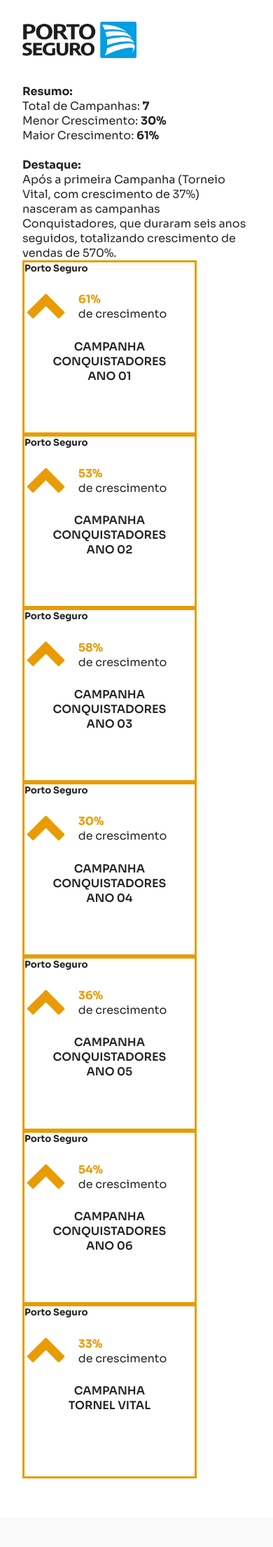
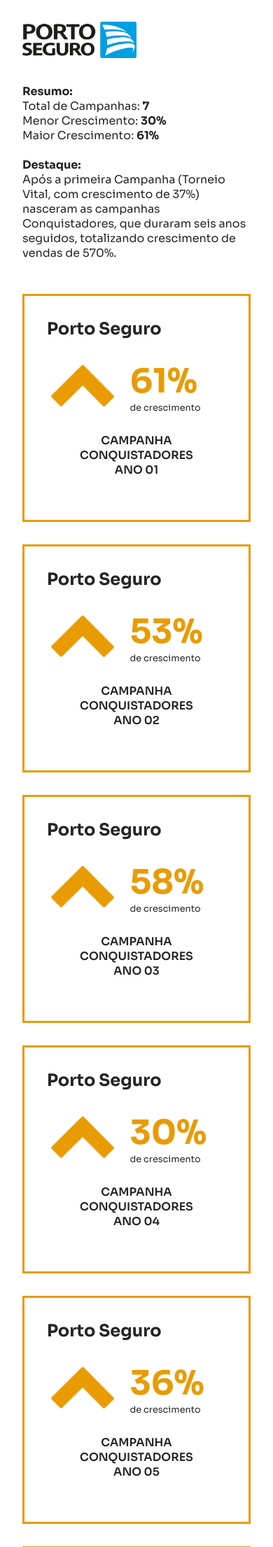
Before and after one commit to douglas-moura/gtx100, a PHP site: page /cases/index.php in a window 390 px wide. Shown: the part 275-2486 px from the top of the page at 70% size. Run offline with PHP 8.4, Linux system fonts and the light colour scheme.

Commit message:
responsivo mobile cases

```diff
--- a/src/css/style.css
+++ b/src/css/style.css
@@ -772,24 +772,30 @@ h2 strong,
 		background-image: none !important;
 	}
 
+	#cases .content-sessao .cases-grupo .box-case,
 	#info-crescimento .content-sessao div .cases-home .box-case {
 		width: 100% !important;
 		padding: 2rem;
 		margin-bottom: 2rem;
 	}
 
+	#cases .content-sessao .cases-grupo .box-case h5,
 	#info-crescimento .content-sessao div .cases-home .box-case h3 {
 		font-size: 1.5rem;
 	}
 
+
+	#cases .content-sessao .cases-grupo .box-case span img,
 	#info-crescimento .content-sessao div .cases-home .box-case span img {
 		width: 40% !important;
 	}
 
+	#cases .content-sessao .cases-grupo .box-case span p,
 	#info-crescimento .content-sessao div .cases-home .box-case span p {
 		font-size: .8rem;
 	}
 
+	#cases .content-sessao .cases-grupo .box-case span p strong,
 	#info-crescimento .content-sessao div .cases-home .box-case span p strong {
 		font-size: 3rem;
 	}
@@ -914,6 +920,18 @@ h2 strong,
 
 	#referencia .cliente div img {
 		width: 50%;
+	}
+
+	#cases .content-sessao>div:first-of-type {
+		margin-bottom: 3rem !important;
+	}
+
+	#cases-galeria div {
+		flex-direction: row;
+	}
+
+	#cases-galeria div img {
+		width: calc(100% / 2) !important;
 	}
 }
 
```
